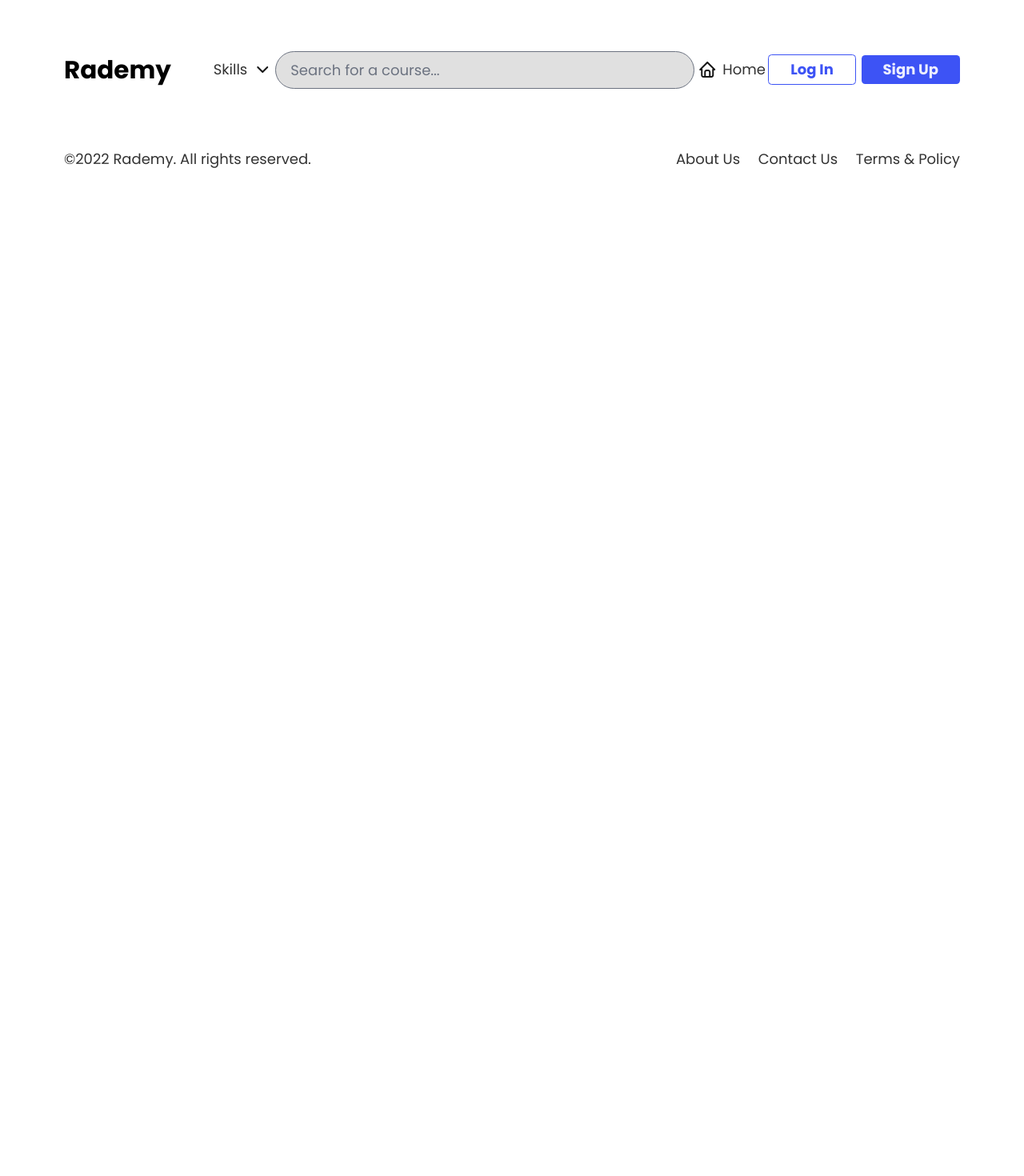
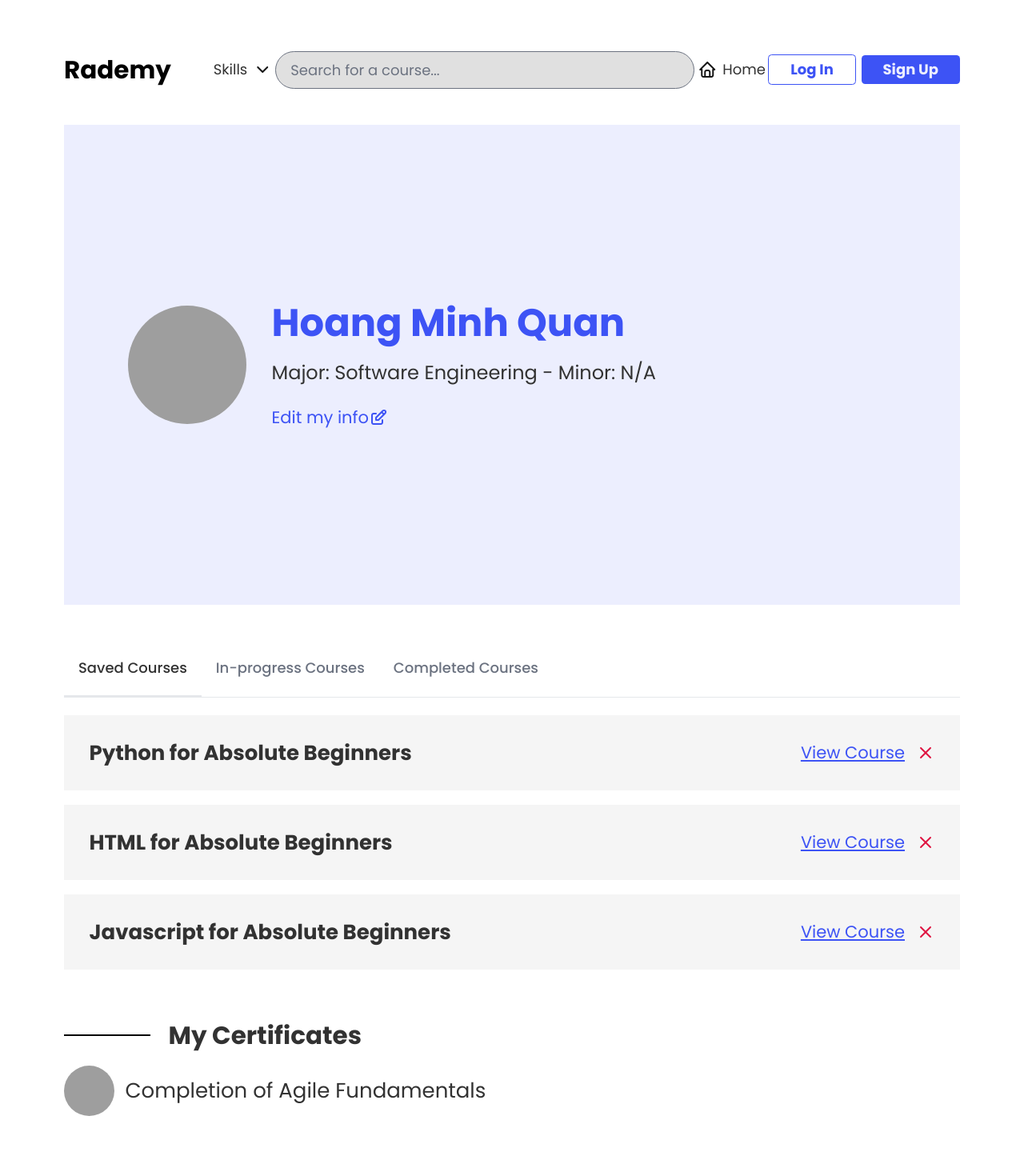
Before and after one commit to TranMachSoHan/ELearning, a React (Create React App) app in the folder frontend/: page /studentDetail in a window 1280 px wide. Shown: the top 1470 px of the page at 80% size. Before the commit the page ends 800 px from the top, so only its background shows below. Built offline with nearby package versions, Linux system fonts and the light colour scheme; grey boxes are pictures that could not be loaded.

Commit message:
student detail

```diff
--- a/frontend/src/App.js
+++ b/frontend/src/App.js
@@ -6,6 +6,7 @@ import CourseDetail from './pages/CourseDetail';
 import Home from './pages/Home';
 import Login from './pages/Login';
 import SignUp from './pages/SignUp';
+import StudentDetail from './pages/StudentDetail';
 
 function App() {
   return (
@@ -15,7 +16,8 @@ function App() {
         <Route path='/skill' element={<CourseBySkill/>} ></Route>
         <Route path='/login' element={<Login/>} ></Route>
         <Route path='/register' element={<SignUp/>} ></Route>
-        <Route path='/detail' element={<CourseDetail/>} ></Route>
+        <Route path='/courseDetail' element={<CourseDetail/>} ></Route>
+        <Route path='/studentDetail' element={<StudentDetail/>} ></Route>
 
 
     </Routes>
--- /dev/null
+++ b/frontend/src/components/Certificate.js
@@ -0,0 +1,9 @@
+const Certificate = ({certiTitle, imgSrc}) => {
+    return ( <div className="flex items-center gap-3">
+        <img src={imgSrc} className='block rounded-full w-14 aspect-square' alt="" />
+
+        <h5 className="text-headline-26">{certiTitle}</h5>
+    </div> );
+}
+
+export default Certificate;
--- /dev/null
+++ b/frontend/src/components/SavedCourseCard.js
@@ -0,0 +1,38 @@
+import { Link } from "react-router-dom";
+
+const SavedCourseCard = ({courseTitle, type='saved', courseLink='/courseDetail', percentCompleted='0', claimed=false}) => {
+    return ( <div className="flex items-center justify-between py-6 bg-grey-100 px-7">
+        <h5 className=""> <span className="font-bold text-headline-26">{courseTitle}</span> {type === 'inprogress' && `- ${percentCompleted}% completed`}</h5>
+
+        {
+            type ==='completed' && claimed ?
+            <p className="text-success-500">Claimed</p> :
+
+            type ==='completed' && !claimed ?
+            <p className="underline text-primary-500">Claim Certificate</p> :
+
+            <div className="flex items-center gap-3">
+                <Link to={courseLink} className='underline text-primary-500 text-button-21'>{type === 'saved' ? "View Course" : type==='inprogress' ? "Continue" : null}</Link>
+
+                {
+                    type=== "saved" ?
+
+                    <svg width="24" height="24" viewBox="0 0 24 24" fill="none" xmlns="http://www.w3.org/2000/svg">
+                    <path fill-rule="evenodd" clip-rule="evenodd" d="M6.6129 5.2097C6.22061 4.90468 5.65338 4.93241 5.29289 5.29289C4.90237 5.68342 4.90237 6.31658 5.29289 6.70711L10.5858 12L5.29289 17.2929L5.2097 17.3871C4.90468 17.7794 4.93241 18.3466 5.29289 18.7071C5.68342 19.0976 6.31658 19.0976 6.70711 18.7071L12 13.4142L17.2929 18.7071L17.3871 18.7903C17.7794 19.0953 18.3466 19.0676 18.7071 18.7071C19.0976 18.3166 19.0976 17.6834 18.7071 17.2929L13.4142 12L18.7071 6.70711L18.7903 6.6129C19.0953 6.22061 19.0676 5.65338 18.7071 5.29289C18.3166 4.90237 17.6834 4.90237 17.2929 5.29289L12 10.5858L6.70711 5.29289L6.6129 5.2097Z" fill="#DF1642"/>
+                    </svg> :
+                    type === 'inprogress' ?
+                    <p className="text-error-500">Drop</p> : null
+                }
+
+
+            </div>
+
+
+        }
+
+
+
+    </div> );
+}
+
+export default SavedCourseCard;
--- /dev/null
+++ b/frontend/src/pages/StudentDetail.js
@@ -0,0 +1,69 @@
+import Avatar from '../assets/instructor-ava.jpg'
+import CourseThumb from '../assets/course-demo-thumb.jpg'
+import { Tabs } from 'flowbite-react';
+import SavedCourseCard from '../components/SavedCourseCard';
+import SectionTitle from '../components/SectionTitle';
+import Certificate from '../components/Certificate';
+
+const StudentDetail = () => {
+    return ( <section className='pt-10'>
+        <div className='bg-primary-50 h-[600px] grid mb-10'>
+            <div className='flex items-center self-center gap-7 container-padding-left'>
+                <img src={Avatar} className='block aspect-square w-[148px] rounded-full' alt="" />
+                <div>
+                    <h1 className='font-bold text-primary-500 text-headline-48'>Hoang Minh Quan</h1>
+                    <p className='mt-3 mb-5 text-lead-24'>Major: Software Engineering - Minor: N/A</p>
+
+                    <p className="flex items-center cursor-pointer text-primary-500 text-button-21">
+                        <span>Edit my info</span>
+                        <svg width="24" height="24" viewBox="0 0 24 24" fill="none" xmlns="http://www.w3.org/2000/svg">
+                        <path fill-rule="evenodd" clip-rule="evenodd" d="M21.2071 2.79288C19.9882 1.57392 18.0118 1.57392 16.7929 2.79288L15.2932 4.2926C15.2931 4.29269 15.293 4.29278 15.2929 4.29288C15.2928 4.29297 15.2927 4.29306 15.2926 4.29315L8.29289 11.2929L8.20608 11.392C8.07316 11.5655 8 11.779 8 12V15L8.00673 15.1166C8.06449 15.6139 8.48716 16 9 16H12L12.1314 15.9913C12.3481 15.9626 12.5508 15.8634 12.7071 15.7071L19.7071 8.70709L21.2071 7.20709L21.3423 7.06317C22.4243 5.83723 22.3792 3.96494 21.2071 2.79288ZM18.9999 6.58568L19.7929 5.79288C20.1995 5.38625 20.2286 4.74503 19.88 4.30489L19.7929 4.20709C19.3863 3.80047 18.745 3.77142 18.3049 4.11996L18.2071 4.20709L17.4142 4.99997L18.9999 6.58568ZM16 6.41417L17.5855 7.99974L11.585 13.999H10V12.414L16 6.41417ZM9 5.99998C9.55228 5.99998 10 6.4477 10 6.99998C10 7.51282 9.61396 7.93549 9.11662 7.99325L9 7.99998H6C5.48716 7.99998 5.06449 8.38602 5.00673 8.88336L5 8.99998V18C5 18.5128 5.38604 18.9355 5.88338 18.9933L6 19H15C15.5128 19 15.9355 18.6139 15.9933 18.1166L16 18V15C16 14.4477 16.4477 14 17 14C17.5128 14 17.9355 14.386 17.9933 14.8834L18 15V18C18 19.5977 16.7511 20.9036 15.1763 20.9949L15 21H6C4.40232 21 3.09634 19.7511 3.00509 18.1763L3 18V8.99998C3 7.4023 4.24892 6.09632 5.82373 6.00507L6 5.99998H9Z" fill="#3D53F5"/>
+                        </svg>
+                    </p>
+                </div>
+
+            </div>
+        </div>
+
+        <Tabs.Group
+        aria-label="Tabs with underline"
+        style="underline"
+        >
+            <Tabs.Item title="Saved Courses">
+                <div className='space-y-4'>
+                    <SavedCourseCard courseTitle={'Python for Absolute Beginners'}></SavedCourseCard>
+                    <SavedCourseCard courseTitle={'HTML for Absolute Beginners'}></SavedCourseCard>
+                    <SavedCourseCard courseTitle={'Javascript for Absolute Beginners'}></SavedCourseCard>
+                </div>
+
+            </Tabs.Item>
+
+            <Tabs.Item title="In-progress Courses">
+                <div className='space-y-4'>
+                    <SavedCourseCard courseTitle={'Python for Absolute Beginners'} type='inprogress'></SavedCourseCard>
+                    <SavedCourseCard courseTitle={'HTML for Absolute Beginners'} type='inprogress'></SavedCourseCard>
+                    <SavedCourseCard courseTitle={'Javascript for Absolute Beginners'} type='inprogress'></SavedCourseCard>
+                </div>
+            </Tabs.Item>
+            <Tabs.Item title="Completed Courses">
+                <div className='space-y-4'>
+                    <SavedCourseCard courseTitle={'Python for Absolute Beginners'} type='completed' claimed={false}></SavedCourseCard>
+                    <SavedCourseCard courseTitle={'HTML for Absolute Beginners'} type='completed' claimed={false}></SavedCourseCard>
+                    <SavedCourseCard courseTitle={'Javascript for Absolute Beginners'} type='completed' claimed={true}></SavedCourseCard>
+                </div>
+            </Tabs.Item>
+
+        </Tabs.Group>
+
+
+        <div className='mt-10 space-y-3'>
+            <SectionTitle title={'My Certificates'}></SectionTitle>
+
+            <div>
+                <Certificate imgSrc={CourseThumb} certiTitle={'Completion of Agile Fundamentals'}></Certificate>
+            </div>
+        </div>
+    </section> );
+}
+
+export default StudentDetail;
```
